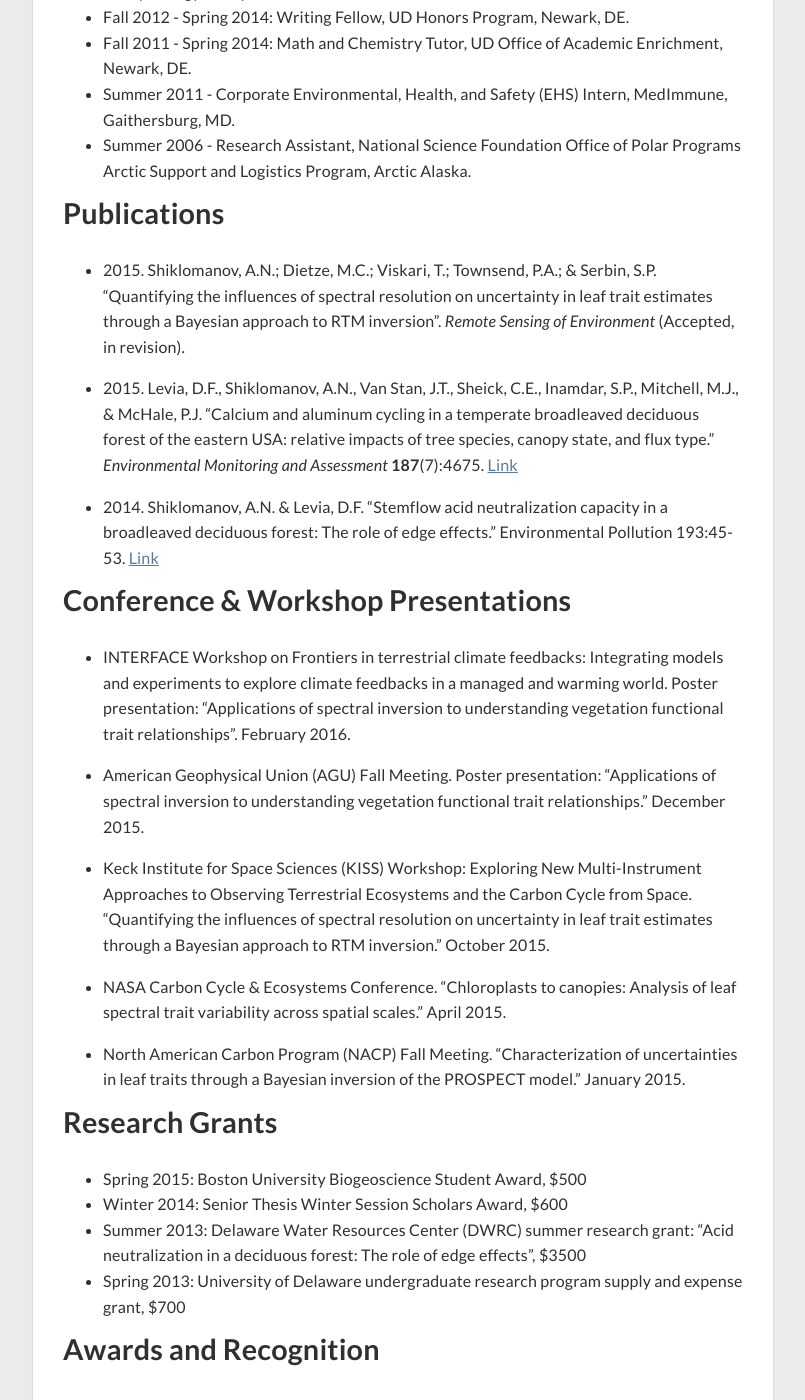
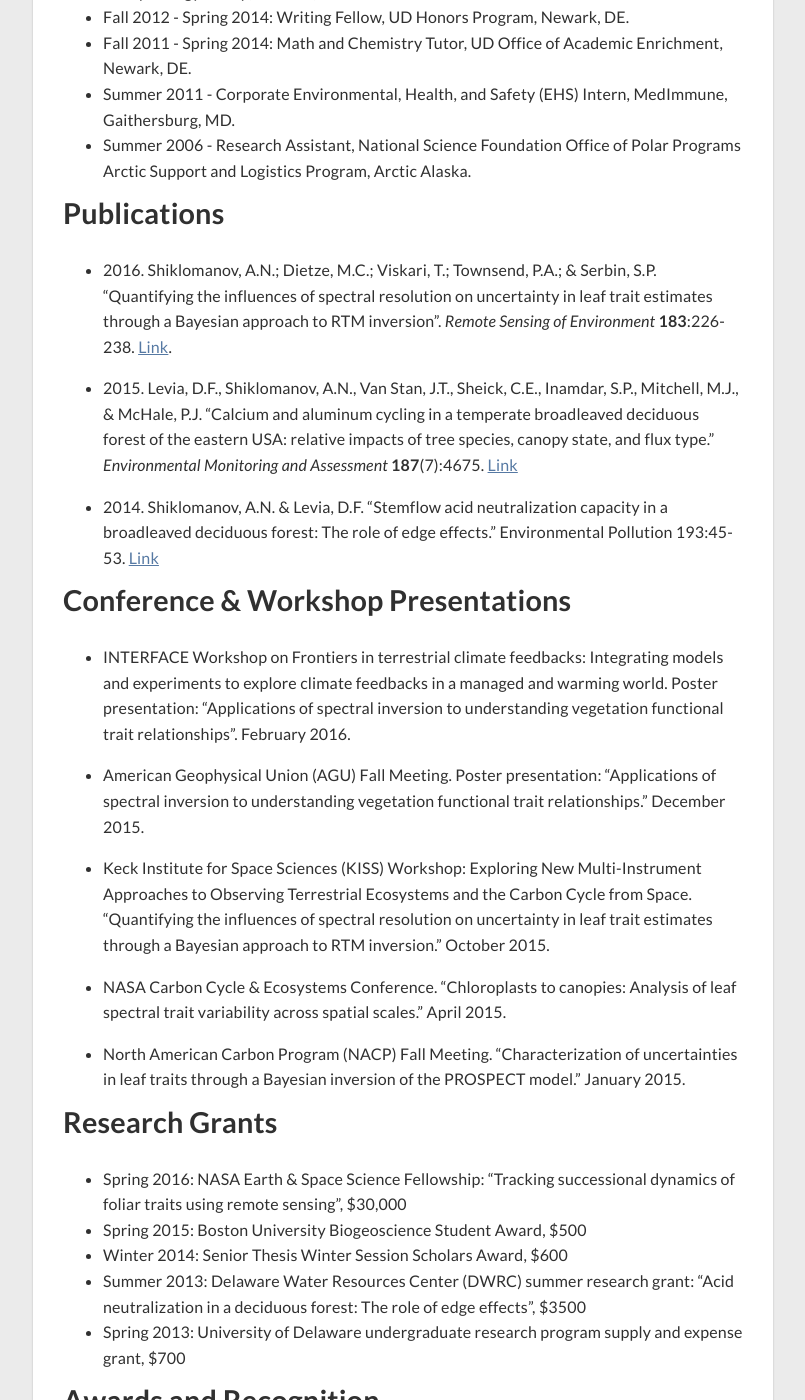
Before and after one commit to ashiklom/ashiklom.github.io, a Jekyll site: the page built from cv.md, in a window 1280 px wide and 1400 px high, scrolled down 672 px. Shown: the whole window, without its empty margins (237-1042 px from the left). Built offline with Jekyll 4.4.1, drawn with Linux system fonts in a browser that asks for light colours; nearby versions of some CDN libraries.

Commit message:
Update CV

```diff
--- a/Gemfile
+++ b/Gemfile
@@ -5,6 +5,7 @@
 gem 'github-pages'
 gem 'saas'
 gem 'jekyll-gist'
+gem 'jekyll-paginate'
 
 #group :development do
   ##gem 'rake', '~> 10.4.2'
--- a/cv.md
+++ b/cv.md
@@ -32,9 +32,9 @@
 
 ## Publications
 
-* 2015\. Shiklomanov, A.N.; Dietze, M.C.; Viskari, T.; Townsend, P.A.; & Serbin, S.P. "Quantifying the influences
+* 2016\. Shiklomanov, A.N.; Dietze, M.C.; Viskari, T.; Townsend, P.A.; & Serbin, S.P. "Quantifying the influences
 of spectral resolution on uncertainty in leaf trait estimates through a Bayesian approach to
-RTM inversion". *Remote Sensing of Environment* (Accepted, in revision).
+RTM inversion". *Remote Sensing of Environment* **183**:226-238. [Link](http://www.sciencedirect.com/science/article/pii/S0034425716302243).
 
 * 2015\. Levia, D.F.,  Shiklomanov, A.N., Van Stan, J.T., Sheick, C.E., Inamdar, S.P., Mitchell,
 M.J., & McHale, P.J. "Calcium and aluminum cycling in a temperate broadleaved
@@ -74,12 +74,14 @@
 
 ## Research Grants
 
-* Spring 2015: Boston University Biogeoscience Student Award, $500
-* Winter 2014: Senior Thesis Winter Session Scholars Award, $600
+* Spring 2016: NASA Earth & Space Science Fellowship: "Tracking successional
+  dynamics of foliar traits using remote sensing", \$30,000
+* Spring 2015: Boston University Biogeoscience Student Award, \$500
+* Winter 2014: Senior Thesis Winter Session Scholars Award, \$600
 * Summer 2013: Delaware Water Resources Center (DWRC) summer research grant:
-  "Acid neutralization in a deciduous forest: The role of edge effects", $3500
+  "Acid neutralization in a deciduous forest: The role of edge effects", \$3500
 * Spring 2013: University of Delaware undergraduate research program supply
-  and expense grant, $700
+  and expense grant, \$700
 
 
 ## Awards and Recognition
```
